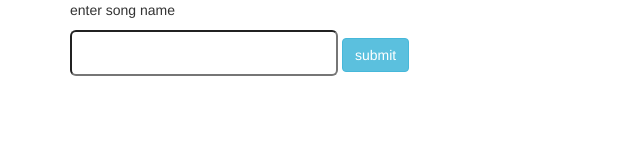
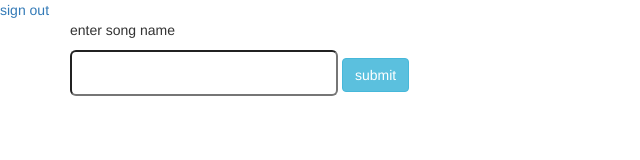
Before and after one commit to ehzdesign/basic2WaySocket, a website: page client/index.html in a window 1280 px wide. Shown: the whole page, without its empty margins (0-640 px from the left). Drawn offline with nearby package versions, Linux system fonts and the light colour scheme; no server answers.

Commit message:
add sign out link

```diff
--- a/client/index.html
+++ b/client/index.html
@@ -31,7 +31,7 @@
   }
 
   </script>
-  <a href="#" onclick="signOut();"></a>
+  <a href="#" onclick="signOut();">sign out</a>
   <div class="container">
       <p>enter song name</p>
       <input type="text" id="song-request" class="input-lg">
```
